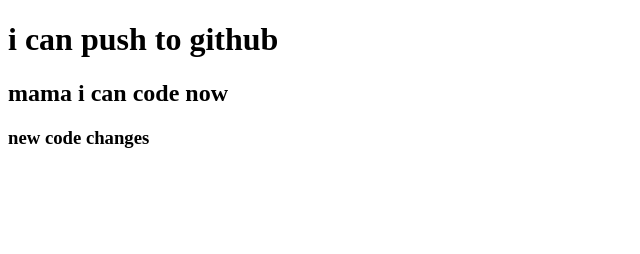
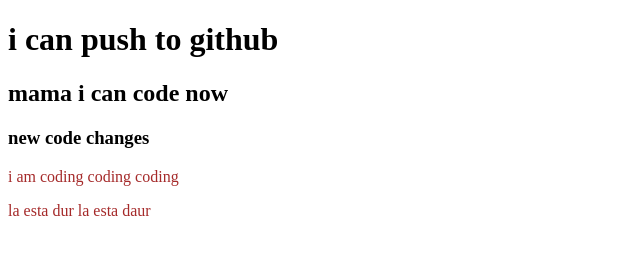
Before and after one commit to Roxy239/my-first-repo, a plain HTML site: page index.html in a window 1280 px wide. Shown: the whole page, without its empty margins (0-640 px from the left). Drawn offline with Linux system fonts and the light colour scheme.

Commit message:
style added

```diff
--- a/index.html
+++ b/index.html
@@ -5,10 +5,13 @@
     <meta http-equiv="X-UA-Compatible" content="IE=edge">
     <meta name="viewport" content="width=device-width, initial-scale=1.0">
     <title>my first github repo</title>
+    <link rel="stylesheet" href="style.css"
 </head>
 <body>
     <h1>i can push to github</h1>
     <h2>mama i can code now</h2>
     <h3>new code changes</h3>
+    <p>i am coding coding coding</p>
+    <p>la esta dur la esta daur</p>
 </body>
 </html>
--- /dev/null
+++ b/style.css
@@ -0,0 +1,3 @@
+p{
+    color: brown;
+}
```
